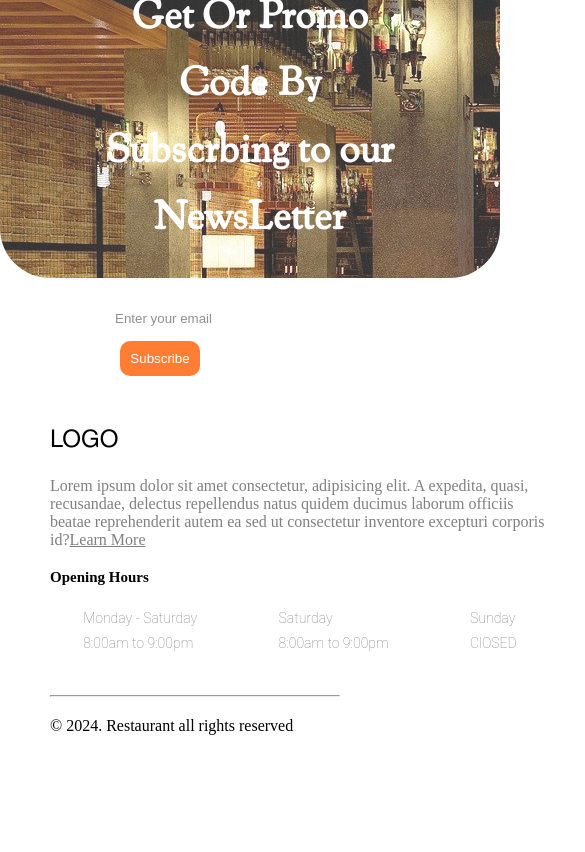
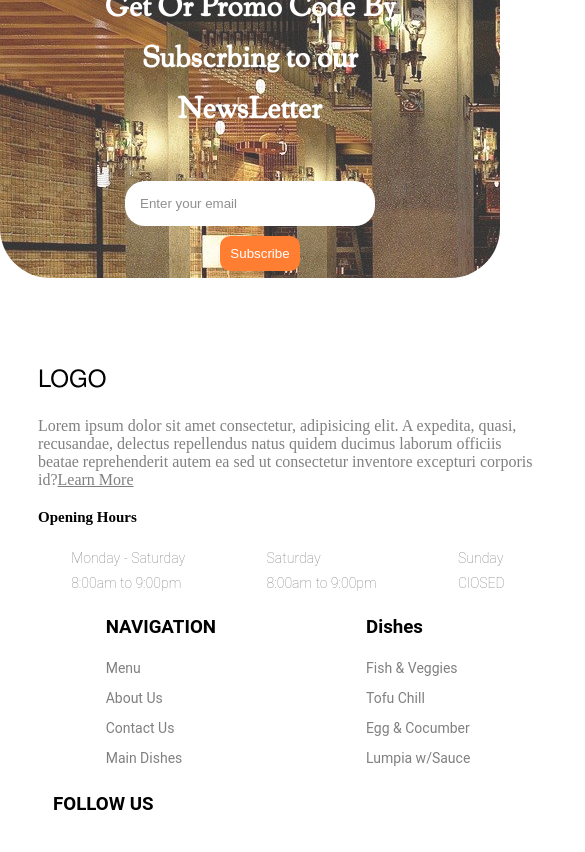
Before and after one commit to abdullahrafi1234/square-flow-task, a plain HTML site: page index.html in a window 390 px wide. Shown: the part 6737-7589 px from the top of the page, 585 px wide, since content can reach past the window. Before the commit the page ends 7522 px from the top, so only its background shows below. Drawn offline with nearby package versions, Linux system fonts and the light colour scheme; a web font is replaced by a local one.

Commit message:
final commit

```diff
--- a/index.html
+++ b/index.html
@@ -5,7 +5,9 @@
     <meta charset="UTF-8">
     <meta name="viewport" content="width=device-width, initial-scale=1.0">
     <title>Food Wizerds</title>
+
     <link rel="stylesheet" href="/styles/style.css">
+
     <link rel="stylesheet" href="https://cdnjs.cloudflare.com/ajax/libs/OwlCarousel2/2.3.4/assets/owl.carousel.min.css">
 </head>
 
@@ -319,31 +321,28 @@
 
     </section>
 
-    <footer>
+    <footer class="footer">
         <div class="footer-body">
-
             <div class="footer-heading">
+                <div>
                     <h2 class="logo">LOGO</h2>
                     <p>
-                    Lorem ipsum dolor sit amet consectetur, adipisicing elit. A expedita, quasi, recusandae, delectus
+                        Lorem ipsum dolor sit amet consectetur, adipisicing elit. A expedita, quasi, recusandae,
+                        delectus
                         repellendus
                         natus quidem ducimus laborum officiis beatae reprehenderit autem ea sed ut consectetur inventore
                         excepturi
                         corporis id?<a href="">Learn More</a>
                     </p>
-
+                </div>
                 <div class="footer-bottom">
                     <h2>Opening Hours</h2>
-
                     <div class="time-footer">
                         <div class="time">
-
                             <div>
                                 <h3>Monday - Saturday</h3>
                                 <h3>8:00am to 9:00pm</h3>
                             </div>
-
-
 
                             <div>
                                 <h3>Saturday</h3>
@@ -356,11 +355,10 @@
                             </div>
                         </div>
                     </div>
-
+                </div>
             </div>
 
-            </div>
-
+            <div class="footer-flex">
                 <div class="footer-nav">
                     <nav>
                         <ul>
@@ -385,15 +383,12 @@
                             <li>Egg & Cocumber</li>
                             <li>Lumpia w/Sauce</li>
                         </ul>
-
                     </nav>
 
-
-
+                </div>
             </div>
             <div class="footer-nav">
                 <nav>
-
                     <h3>FOLLOW US</h3>
                     <div class="icon">
                         <a href="#">
@@ -406,12 +401,7 @@
                             <div class="circle"><img src="./images/twitter.png" alt=""></div>
                         </a>
                     </div>
-
-
                 </nav>
-
-
-
             </div>
         </div>
         <hr class="hr">
--- a/styles/style.css
+++ b/styles/style.css
@@ -363,18 +363,15 @@ body {
     margin-top: 150px;
     font-family: "Cooper";
     width: 1280px;
-
 }
 
 .chefDes {
-
     width: 500px;
 }
 
 .chefDes h1 {
     font-size: 50px;
     margin-bottom: 20px;
-
 }
 
 .chefDes p {
@@ -393,7 +390,6 @@ body {
     margin-top: 40px;
     cursor: pointer;
     -webkit-transition-duration: 0.4s;
-    /* Safari */
     transition-duration: 0.4s;
 }
 
@@ -411,7 +407,6 @@ body {
     margin-right: 20px;
     cursor: pointer;
     -webkit-transition-duration: 0.4s;
-    /* Safari */
     transition-duration: 0.4s;
 }
 
@@ -420,7 +415,6 @@ body {
 }
 
 .chefContainer .circle2 {
-
     background: rgb(252, 92, 60);
     border-radius: 50%;
     width: 400px;
@@ -445,6 +439,7 @@ body {
 }
 
 /* testimonial */
+
 #testimonial {
     margin-top: 150px;
     background-color: #F0F0F0;
@@ -473,7 +468,6 @@ body {
     width: 1280px;
     margin: auto;
     margin-top: 20px;
-    /* padding: 12% 0; */
 }
 
 .content {
@@ -485,7 +479,6 @@ body {
 }
 
 .image-area {
-
     position: relative;
     overflow: hidden;
     width: 100px;
@@ -552,7 +545,6 @@ body {
 }
 
 #newsLetter .bg-img {
-
     background-image: url('../images/bar-826688_1280.jpg');
     width: 1300px;
     height: 400px;
@@ -560,28 +552,20 @@ body {
     margin-right: auto;
     border-radius: 50px;
     opacity: 0.8;
-
-
 }
 
 #newsLetter .newsLetter-text {
     text-align: center;
     color: white;
     padding: 100px;
-
 }
 
-
 #newsLetter h1 {
-
     font-family: "Cooper";
     font-size: 40px;
-
-
 }
 
 #newsLetter input {
-
     margin-top: 50px;
     border: none;
     border-radius: 20px;
@@ -589,12 +573,9 @@ body {
     padding: 15px;
     width: 500px;
     position: relative;
-
-
 }
 
 #newsLetter .newsLetter-text button {
-
     background-color: #ff5e00;
     padding: 10px;
     border: none;
@@ -607,7 +588,6 @@ body {
 /* footer */
 
 footer {
-
     padding: 50px;
 }
 
@@ -619,18 +599,6 @@ footer {
     margin-bottom: 30px;
 }
 
-
-/* .footer-heading h2 {
-    font-family: "Roboto";
-    font-weight: 100;
-    margin-bottom: 20px;
-    color: black;
-} */
-
-/* .footer-logo {
-    color: black !important
-} */
-
 .footer-heading p {
     margin-top: 10px;
     width: 500px;
@@ -638,18 +606,12 @@ footer {
     margin-bottom: 20px
 }
 
-
-
 .footer-bottom h2 {
     margin-bottom: 20px;
     font-size: 15px;
-
-
-
 }
 
 .time-footer .time {
-
     display: flex;
     gap: 15px;
     font-size: 12px;
@@ -657,7 +619,6 @@ footer {
     color: gray;
     font-weight: 100;
     line-height: 25px;
-
 }
 
 .time h3 {
@@ -665,16 +626,10 @@ footer {
 }
 
 .footer-nav h3 {
-
-
     font-family: "Roboto";
     font-size: 9;
     font-style: bold;
     margin-bottom: 15px;
-
-
-
-
 }
 
 .footer-nav li {
@@ -683,7 +638,11 @@ footer {
     line-height: 30px;
     color: gray;
     font-size: 14px;
+}
 
+.footer-flex {
+    display: flex;
+    gap: 150px;
 }
 
 hr .hr {
@@ -794,7 +753,6 @@ hr .hr {
     }
 
     .banner3 img {
-        /* transform: rotate(20deg); */
         width: 300px;
         padding: 0;
         margin: auto;
@@ -813,7 +771,6 @@ hr .hr {
     }
 
     #newsLetter .bg-img {
-
         background-image: url('../images/bar-826688_1280.jpg');
         width: 500px;
         height: 400px;
@@ -821,8 +778,43 @@ hr .hr {
         margin-right: auto;
         border-radius: 50px;
         opacity: 0.8;
+    }
 
+    .footer-body {
+        width: 576px;
+        display: flex;
+        flex-direction: column;
+        gap: 20px;
+        align-items: center;
+        margin-bottom: 30px;
+    }
 
+    .footer-flex {
+        display: flex;
+        gap: 150px;
+    }
+
+    footer {
+        width: 576px;
+        padding: 0;
+    }
+
+    #newsLetter h1 {
+        font-family: "Cooper";
+        font-size: 30px;
+    }
+
+    #newsLetter input {
+        margin-top: 50px;
+        outline: none;
+        width: 250px;
+    }
+
+    #newsLetter .newsLetter-text button {
+        color: white;
+        position: relative;
+        right: -10px;
+        margin-top: 10px;
     }
 
 }
```
Also changed, not shown: 1 other file. Lines whose indentation alone changed are shown as unchanged.
